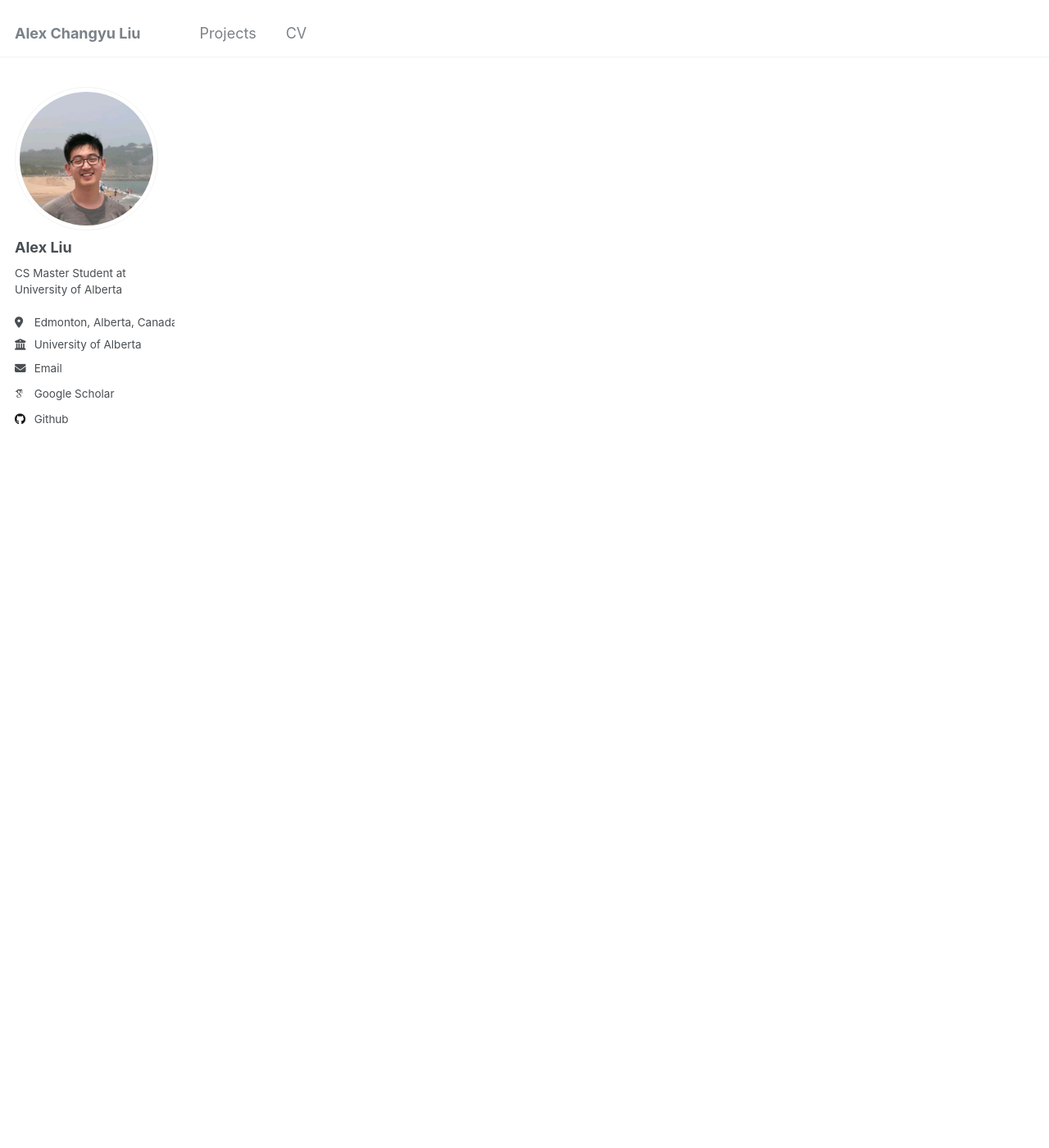
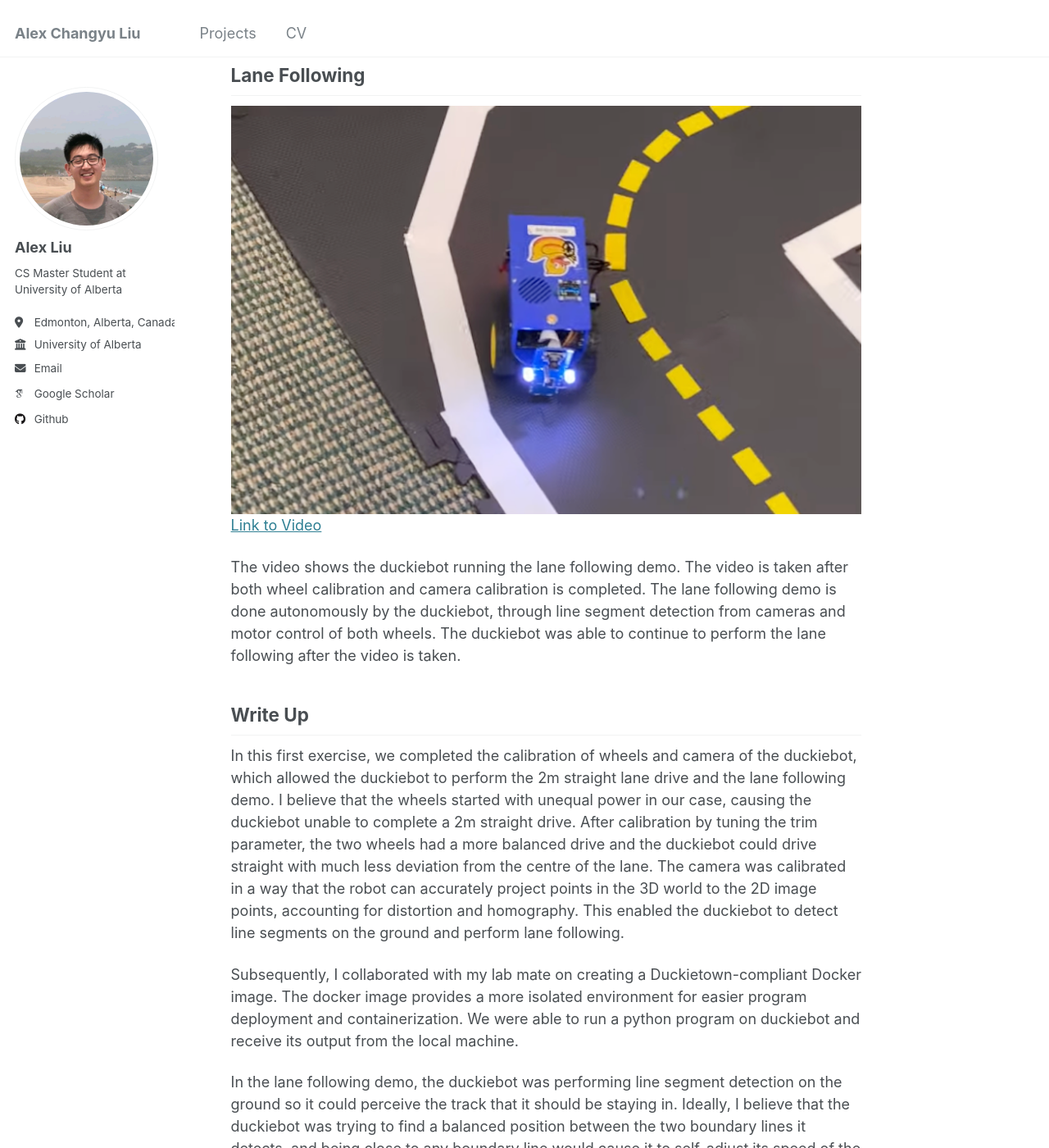
Before and after one commit to acl-24/acl-24.github.io, a Jekyll site: the page built from _portfolio/503e1.md, in a window 1280 px wide and 1400 px high, scrolled down 4183 px. Shown: the whole window at 82% size. Built offline with Jekyll 4.4.1, drawn with Linux system fonts in a browser that asks for light colours; some web fonts are replaced; some of the changed text lies outside the part shown.

Commit message:
503e1 draft

```diff
--- a/_portfolio/503e1.md
+++ b/_portfolio/503e1.md
@@ -19,16 +19,54 @@ The image shows the output of the program running on the the Docker image built
 ## Calibration
 ![alt text](/images/camera_intrinsic.png)
 
-The first screenshot shows the instrinsic .yaml file for camera calibration. The intrinsic calibration is done by displaying a predetermined grid pattern to the duckiebot's camera and allowing the duckiebot to solve for its camera parameters. The values of the matrices shown are used to project 3D points in the world to 2D points in images while considering the influence of the distortion.
+The screenshot shows the instrinsic .yaml file for camera calibration. The intrinsic calibration is done by displaying a predetermined grid pattern to the duckiebot's camera and allowing the duckiebot to solve for its camera parameters. The values of the matrices shown are used to project 3D points in the world to 2D points in images while considering the influence of the distortion.
 
 
 ![alt text](/images/camera_extrinsic.png)
 
-The second screenshot shows the extrinsic .yaml file for camera calibration. During the extrinsic calibration, the same grid is displayed facing up from the ground, and the robot is expected to find the homography between the image from the camera and the actual image. The resulting homography parameters are shown in the extrinsic .yaml file.
+The screenshot shows the extrinsic .yaml file for camera calibration. During the extrinsic calibration, the same grid is displayed facing up from the ground, and the robot is expected to find the homography between the image from the camera and the actual image. The resulting homography parameters are shown in the extrinsic .yaml file.
+
+![alt text](/images/kinematics.png)
+
+The screenshot shows the kinematics .yaml file for wheel calibration. During the calibration, the duckiebot is expected to complete a 2m long drive while staying in a straight lane. The trim parameter of the duckiebot is changed as the duckiebot has unequal motor or wheels on the two sides. Our final trim value is 0.075 and gain value is left unchanged.
+
+## Straight Driving
+
+![alt text](/images/503e1.png)
+[Link to Video](https://youtube.com/shorts/QZmE8DIUSQY)
+
+The video shows the duckiebot driving in straight lane for 2 meters. The video is taken after wheel calibration is completed, and the driving force of the two wheels are balanced to a good extent.
+
+## Lane Following
+
+![alt text](/images/503e1v2.png)
+[Link to Video](https://youtube.com/shorts/Wg8ehwbwQ90)
+
+The video shows the duckiebot running the lane following demo. The video is taken after both wheel calibration and camera calibration is completed. The lane following demo is done autonomously by the duckiebot, through line segment detection from cameras and motor control of both wheels. The duckiebot was able to continue to perform the lane following after the video is taken.
+
+## Write Up
+
+In this first exercise, we completed the calibration of wheels and camera of the duckiebot, which allowed the duckiebot to perform the 2m straight lane drive and the lane following demo. I believe that the wheels started with unequal power in our case, causing the duckiebot unable to complete a 2m straight drive. After calibration by tuning the trim parameter, the two wheels had a more balanced drive and the duckiebot could drive straight with much less deviation from the centre of the lane. The camera was calibrated in a way that the robot can accurately project points in the 3D world to the 2D image points, accounting for distortion and homography. This enabled the duckiebot to detect line segments on the ground and perform lane following.
+
+Subsequently, I collaborated with my lab mate on creating a Duckietown-compliant Docker image. The docker image provides a more isolated environment for easier program deployment and containerization. We were able to run a python program on duckiebot and receive its output from the local machine.
+
+In the lane following demo, the duckiebot was performing line segment detection on the ground so it could perceive the track that it should be staying in. Ideally, I believe that the duckiebot was trying to find a balanced position between the two boundary lines it detects, and being close to any boundary line would cause it to self-adjust its speed of the wheels so that it returns to a balanced position. In our recorded video, the duckiebot sometimes deviates from the track, typically after a corner, causing it to touch the lines. I think that this is likely due to the fact that the two wheels are not perfectly calibrated and the error causes the duckiebot to turn at an inaccurate angle for its projected movement.
+
+In this lab, we worked on calibration of the wheels and the camera, so that the robot can perform basic tasks (2m straight drive, lane following) with limited error. This sets us up for the future development work for the duckiebot to perform more challenging tasks in a more complex environment. Moreover, being able to deploy docker images and run programs on the duckiebot allows us to directly monitor and control the duckiebot with scripts.
+
+---
+
+## References
+
+### Collboration
+- I collaborated with Minh Pham on completing all deliverables of the lab, including the aformentioned screenshots and video, as well as github repository
+- My questions regarding the lab were answered by TAs of the course
 
 
+### AI Usages
+- ChatGPT was used to reword some sentences in this report
 
-## References
+### Resources
 - <https://en.wikipedia.org/wiki/Camera_matrix>
 - <https://docs.duckietown.com/daffy/opmanual-duckiebot/operations/calibration_camera/index.html>
 - <https://docs-old.duckietown.org/daffy/duckietown-robotics-development/out/python_programs_environments.html#sub:autoid-90195858-1>
```
Also changed, not shown: images/503e1_1.png (added), images/503e1v2.png (added).
